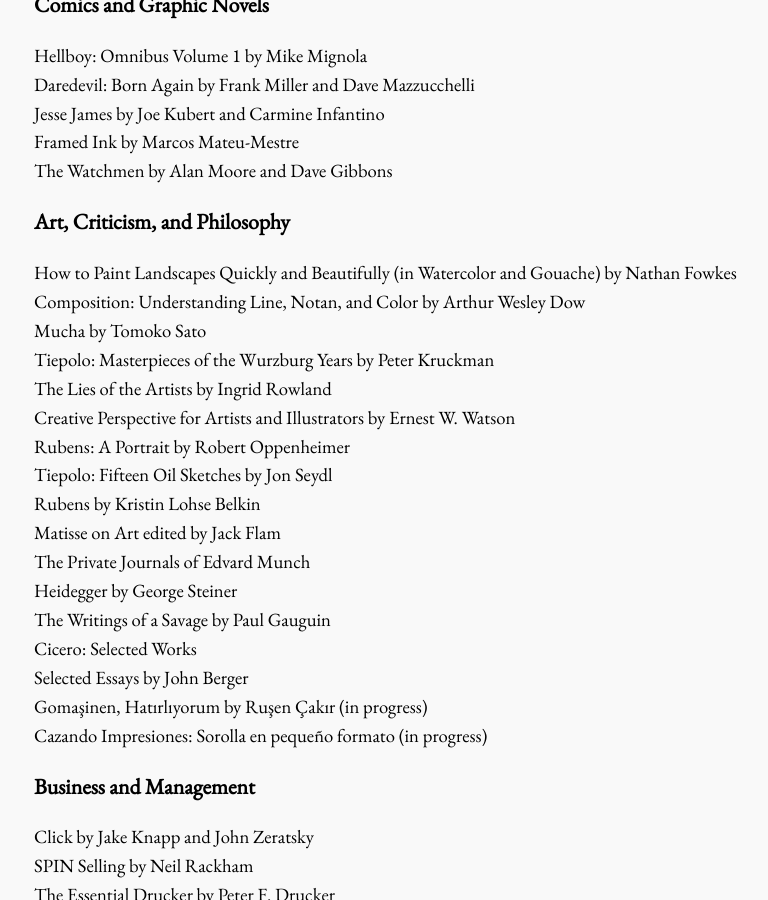
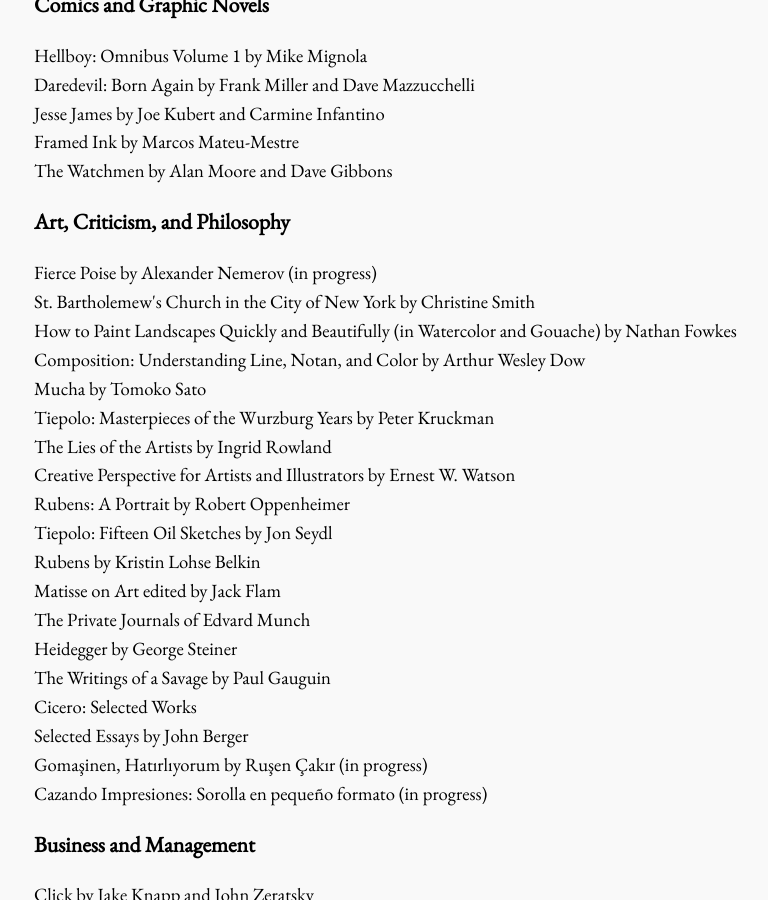
Before and after one commit to bora-uyumazturk/bora-uyumazturk.github.io, a Jekyll site: the page built from reading.html, in a window 1280 px wide and 900 px high, scrolled down 697 px. Shown: the whole window, without its empty margins (138-906 px from the left). Built offline with Jekyll 4.4.1, drawn with Linux system fonts in a browser that asks for light colours.

Commit message:
Update reading.html

```diff
--- a/reading.html
+++ b/reading.html
@@ -38,6 +38,8 @@
 
   <h3>Art, Criticism, and Philosophy</h3>
 
+  Fierce Poise by Alexander Nemerov (in progress) <br>
+  St. Bartholemew's Church in the City of New York by Christine Smith <br>
   How to Paint Landscapes Quickly and Beautifully (in Watercolor and Gouache) by Nathan Fowkes <br>
   Composition: Understanding Line, Notan, and Color by Arthur Wesley Dow <br>
   Mucha by Tomoko Sato <br>
```
